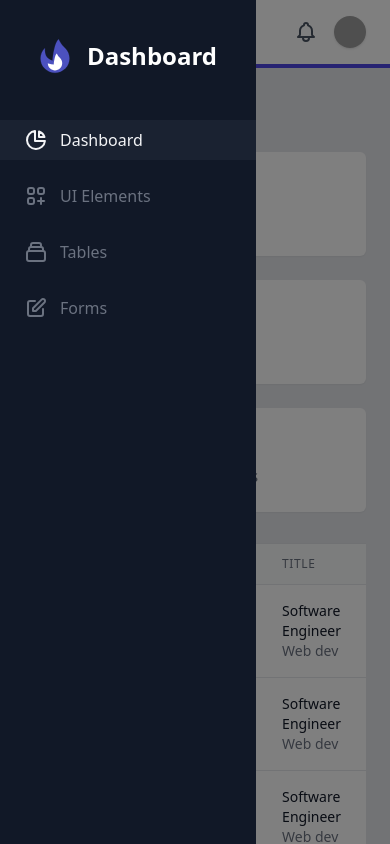
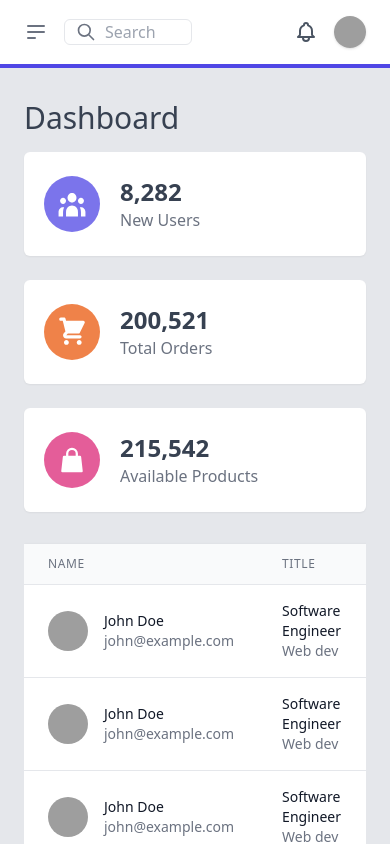
Before and after one commit to BekzodBaratov/computer_services_admin, a Vue app: page / in a window 390 px wide. Built offline with nearby package versions, Linux system fonts and the light colour scheme; grey boxes are pictures that could not be loaded.

Commit message:
sidebar fix

```diff
--- a/src/components/header/Header.vue
+++ b/src/components/header/Header.vue
@@ -1,7 +1,7 @@
 <template>
   <header class="flex items-center justify-between px-6 py-4 bg-white border-b-4 border-indigo-600">
     <div class="flex items-center">
-      <button @click="sidebarOpen = true" class="text-gray-500 focus:outline-none lg:hidden">
+      <button @click="emit('openSidebar2')" class="text-gray-500 focus:outline-none lg:hidden">
         <svg class="w-6 h-6" viewBox="0 0 24 24" fill="none" xmlns="http://www.w3.org/2000/svg">
           <path
             d="M4 6H20M4 12H20M4 18H11"
@@ -151,7 +151,7 @@
 <script setup>
 import { RouterLink } from "vue-router";
 import { ref } from "vue";
-const sidebarOpen = ref(true);
+const emit = defineEmits(["openSidebar2"]);
 const notificationOpen = ref(false);
 const dropdownOpen = ref(false);
 </script>
--- a/src/components/sidebar/Sidebar.vue
+++ b/src/components/sidebar/Sidebar.vue
@@ -2,7 +2,7 @@
   <div
     v-cloak
     :class="sidebarOpen ? 'block' : 'hidden'"
-    @click="sidebarOpen = false"
+    @click="emit('closeSidebar')"
     class="fixed inset-0 z-20 transition-opacity bg-black opacity-50 lg:hidden"
   ></div>
 
@@ -105,5 +105,6 @@
 <script setup>
 import { ref } from "vue";
 
-const sidebarOpen = ref(true);
+const emit = defineEmits(["closeSidebar"]);
+const props = defineProps(["sidebarOpen"]);
 </script>
--- a/src/view/HomeView.vue
+++ b/src/view/HomeView.vue
@@ -1,14 +1,15 @@
 <template>
   <div class="flex h-screen bg-gray-200 font-roboto">
     <!-- @include('_layouts.sidebar') -->
-    <SidebarVue />
+    <SidebarVue @closeSidebar="closeSidebar" :sidebarOpen="sidebarOpen" />
     <div class="flex-1 flex flex-col overflow-hidden">
       <!-- @include('_layouts.header') -->
-      <HeaderVue />
+      <HeaderVue @openSidebar2="openSidebar" />
       <main class="flex-1 overflow-x-hidden overflow-y-auto bg-gray-200">
         <div class="container mx-auto px-6 py-8">
           <!-- @yield('body') -->
           <HomeCompVue />
+          <!-- <RouterView /> -->
         </div>
       </main>
     </div>
@@ -16,7 +17,13 @@
 </template>
 
 <script setup>
+import { ref } from "vue";
+
 import SidebarVue from "../components/sidebar/Sidebar.vue";
 import HeaderVue from "../components/header/Header.vue";
 import HomeCompVue from "../components/home/HomeComp.vue";
+
+const sidebarOpen = ref(false);
+const closeSidebar = () => (sidebarOpen.value = false);
+const openSidebar = () => (sidebarOpen.value = true);
 </script>
```
